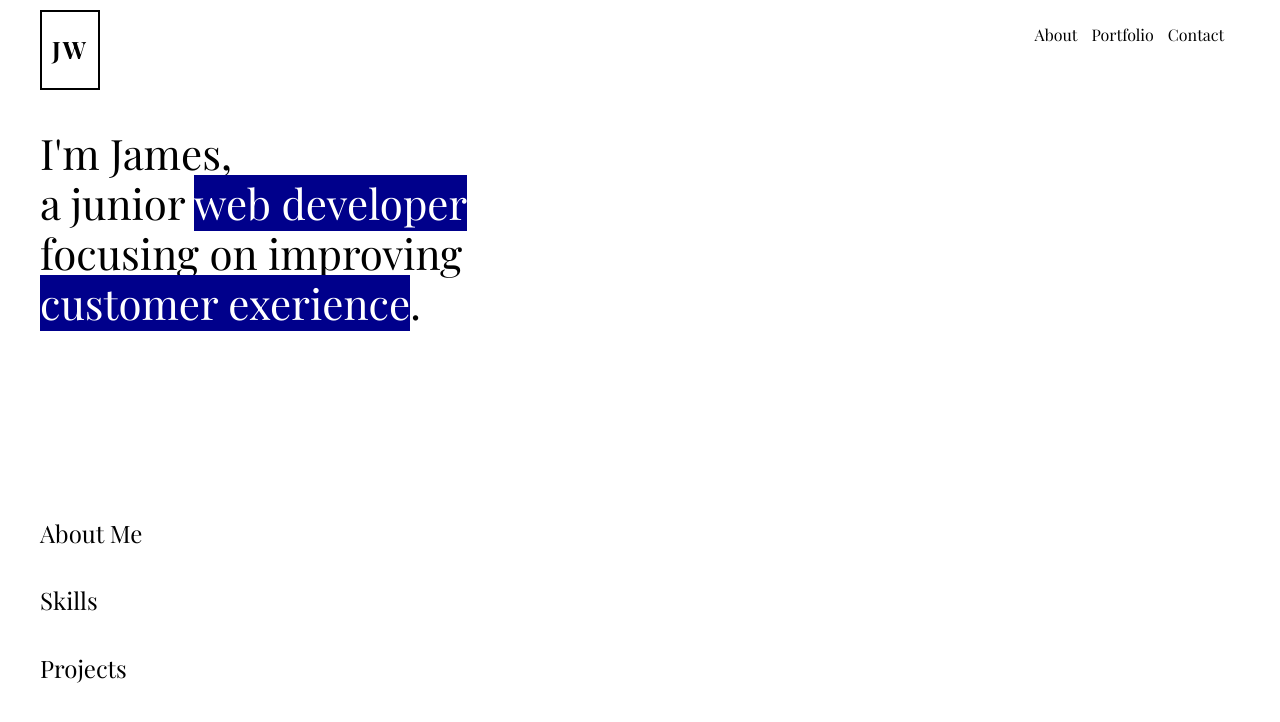
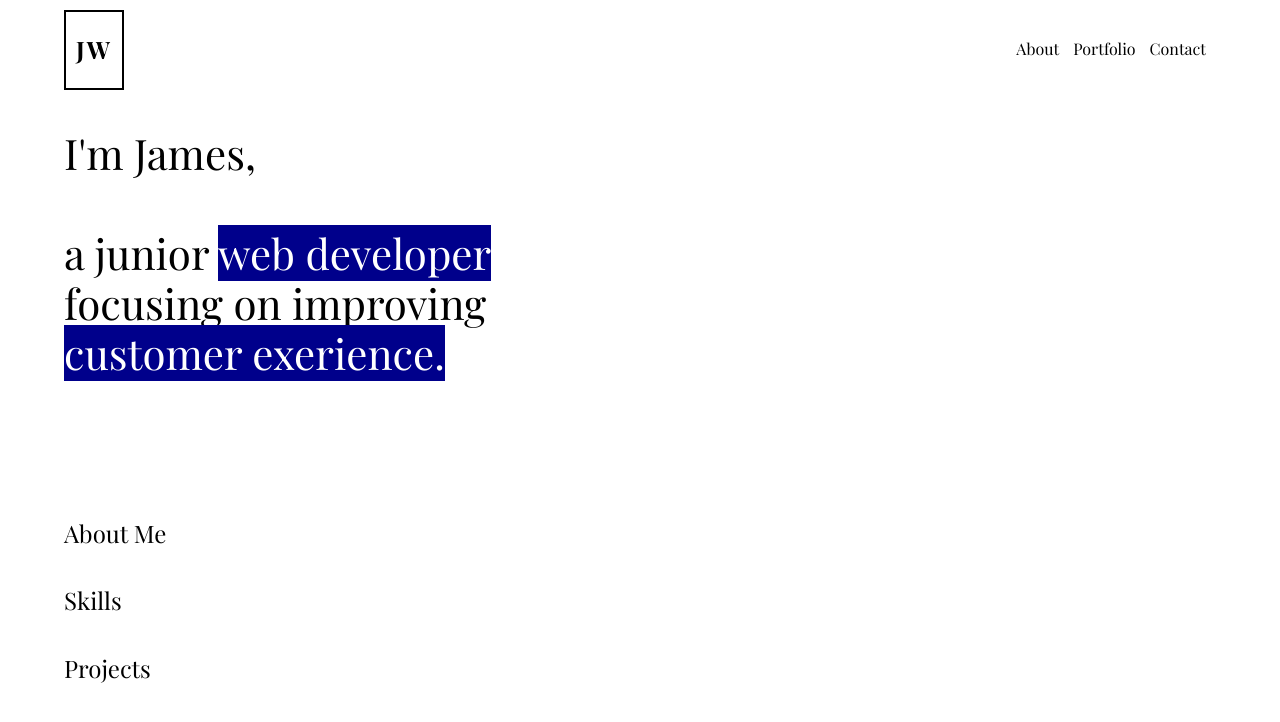
Before and after one commit to JamesWrightDev/PortfolioJW, a plain HTML site: page index.html in a window 1280 px wide. Drawn offline with nearby package versions, Linux system fonts and the light colour scheme.

Commit message:
Fix wrapper width and margin

```diff
--- a/css/style.css
+++ b/css/style.css
@@ -32,7 +32,8 @@ h1 span {
 .wrapper {
 	display: flex;
 	flex-direction: column;
-	margin: 0 40px;
+	width: 90%;
+	margin: auto;
 
 }
 
@@ -60,13 +61,12 @@ h1 span {
 	margin-top: 10px;
 	display: flex;
 	justify-content: space-between;
+	align-items: center;
 	background: white;
-
 	overflow: hidden;
-
     position: fixed; /* Set the navbar to fixed position */
     top: 0; /* Position the navbar at the top of the page */
-    width: 93.3%; /* Full width */
+    width: 90%; /* Full width */
 
 }
 
@@ -81,3 +81,8 @@ h1 span {
 	margin-right: 10px;
 
 }
+
+.nav > ul li:hover {
+	border-bottom: darkblue 2px solid;
+	cursor: pointer;
+}
--- a/index.html
+++ b/index.html
@@ -23,7 +23,7 @@
 		</div>
 
 		<div class="hero">
-			<h1 class="hero-title">I'm James,<br> a junior <span>web developer</span> <br>focusing on improving<br><span> customer exerience</span>.</h2>
+			<h1 class="hero-title">I'm James,<br><br> a junior <span>web developer</span> <br>focusing on improving<br><span> customer exerience.</span></h2>
 			</div>
 
 
```
